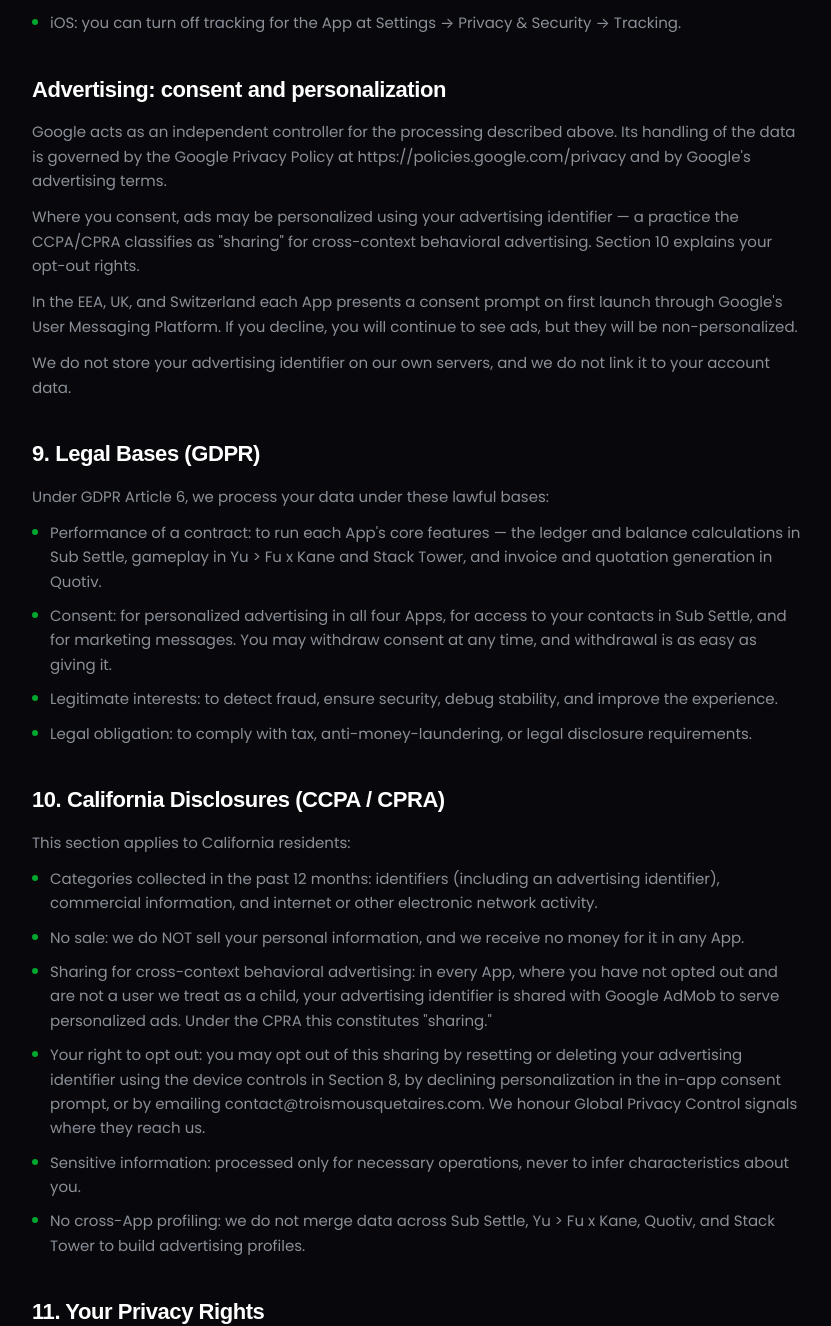
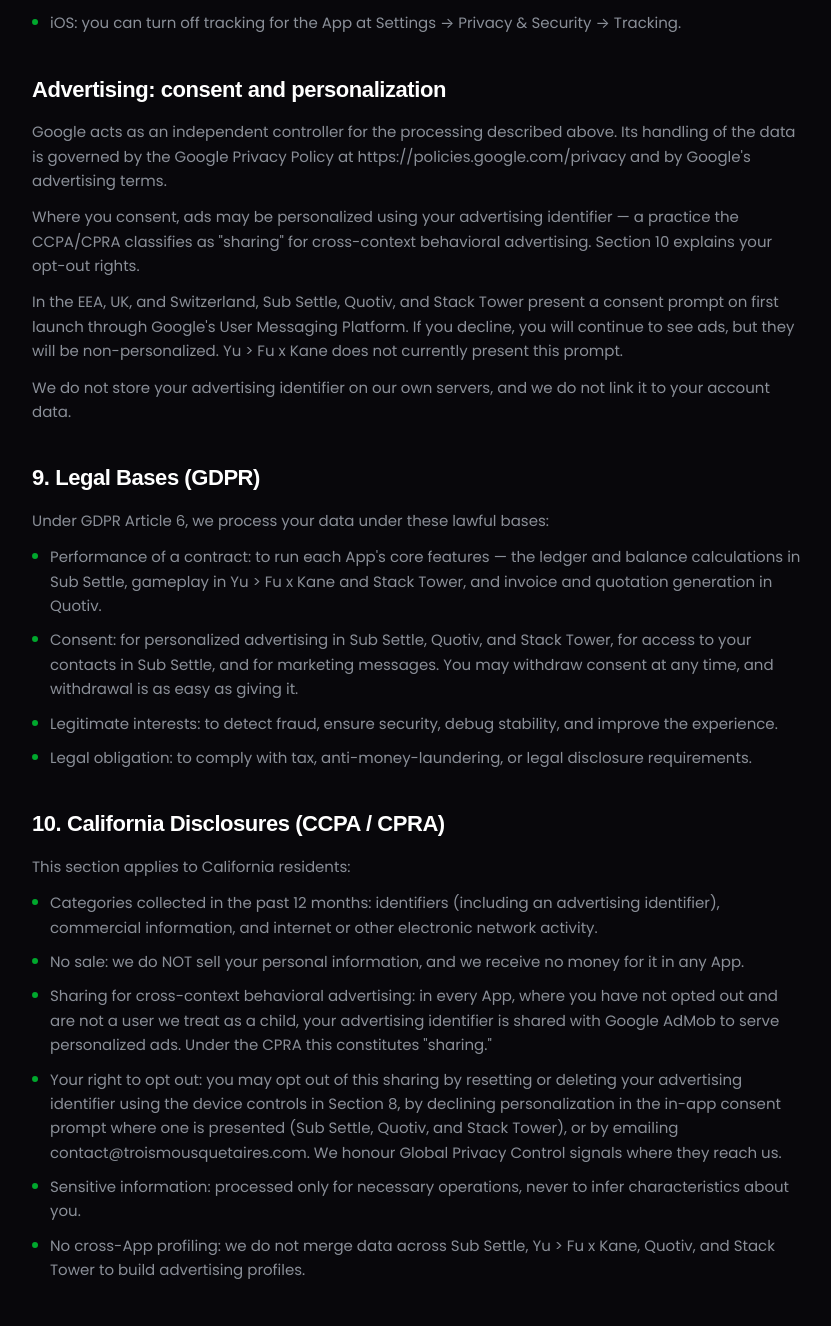
Before and after one commit to Trois-Mousquetaire/Redesigntroismousquetairesite, a React (Vite) app: page /privacy in a window 1280 px wide. Shown: the part 3998-5324 px from the top of the page, without its empty margins (222-1053 px from the left). Built offline with nearby package versions, Linux system fonts and the light colour scheme; a web font is replaced by a local one.

Commit message:
Update files from Figma Make

```diff
--- a/src/app/pages/Privacy.tsx
+++ b/src/app/pages/Privacy.tsx
@@ -130,7 +130,7 @@ const sections: LegalSection[] = [
     paragraphs: [
       "Google acts as an independent controller for the processing described above. Its handling of the data is governed by the Google Privacy Policy at https://policies.google.com/privacy and by Google's advertising terms.",
       'Where you consent, ads may be personalized using your advertising identifier — a practice the CCPA/CPRA classifies as "sharing" for cross-context behavioral advertising. Section 10 explains your opt-out rights.',
-      "In the EEA, UK, and Switzerland each App presents a consent prompt on first launch through Google's User Messaging Platform. If you decline, you will continue to see ads, but they will be non-personalized.",
+      "In the EEA, UK, and Switzerland, Sub Settle, Quotiv, and Stack Tower present a consent prompt on first launch through Google's User Messaging Platform. If you decline, you will continue to see ads, but they will be non-personalized. Yu > Fu x Kane does not currently present this prompt.",
       "We do not store your advertising identifier on our own servers, and we do not link it to your account data.",
     ],
   },
@@ -139,7 +139,7 @@ const sections: LegalSection[] = [
     paragraphs: ["Under GDPR Article 6, we process your data under these lawful bases:"],
     bullets: [
       "Performance of a contract: to run each App's core features — the ledger and balance calculations in Sub Settle, gameplay in Yu > Fu x Kane and Stack Tower, and invoice and quotation generation in Quotiv.",
-      "Consent: for personalized advertising in all four Apps, for access to your contacts in Sub Settle, and for marketing messages. You may withdraw consent at any time, and withdrawal is as easy as giving it.",
+      "Consent: for personalized advertising in Sub Settle, Quotiv, and Stack Tower, for access to your contacts in Sub Settle, and for marketing messages. You may withdraw consent at any time, and withdrawal is as easy as giving it.",
       "Legitimate interests: to detect fraud, ensure security, debug stability, and improve the experience.",
       "Legal obligation: to comply with tax, anti-money-laundering, or legal disclosure requirements.",
     ],
@@ -151,7 +151,7 @@ const sections: LegalSection[] = [
       "Categories collected in the past 12 months: identifiers (including an advertising identifier), commercial information, and internet or other electronic network activity.",
       "No sale: we do NOT sell your personal information, and we receive no money for it in any App.",
       'Sharing for cross-context behavioral advertising: in every App, where you have not opted out and are not a user we treat as a child, your advertising identifier is shared with Google AdMob to serve personalized ads. Under the CPRA this constitutes "sharing."',
-      "Your right to opt out: you may opt out of this sharing by resetting or deleting your advertising identifier using the device controls in Section 8, by declining personalization in the in-app consent prompt, or by emailing contact@troismousquetaires.com. We honour Global Privacy Control signals where they reach us.",
+      "Your right to opt out: you may opt out of this sharing by resetting or deleting your advertising identifier using the device controls in Section 8, by declining personalization in the in-app consent prompt where one is presented (Sub Settle, Quotiv, and Stack Tower), or by emailing contact@troismousquetaires.com. We honour Global Privacy Control signals where they reach us.",
       "Sensitive information: processed only for necessary operations, never to infer characteristics about you.",
       "No cross-App profiling: we do not merge data across Sub Settle, Yu > Fu x Kane, Quotiv, and Stack Tower to build advertising profiles.",
     ],
```
